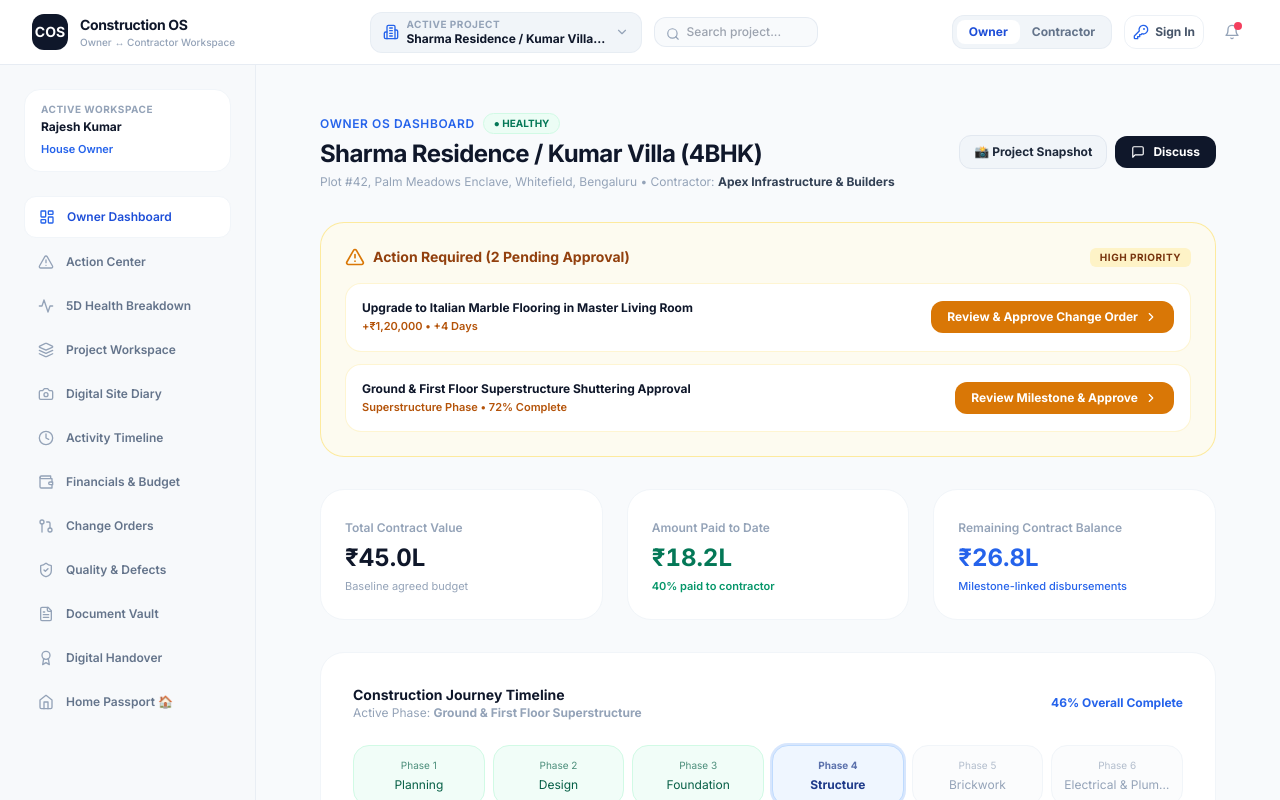
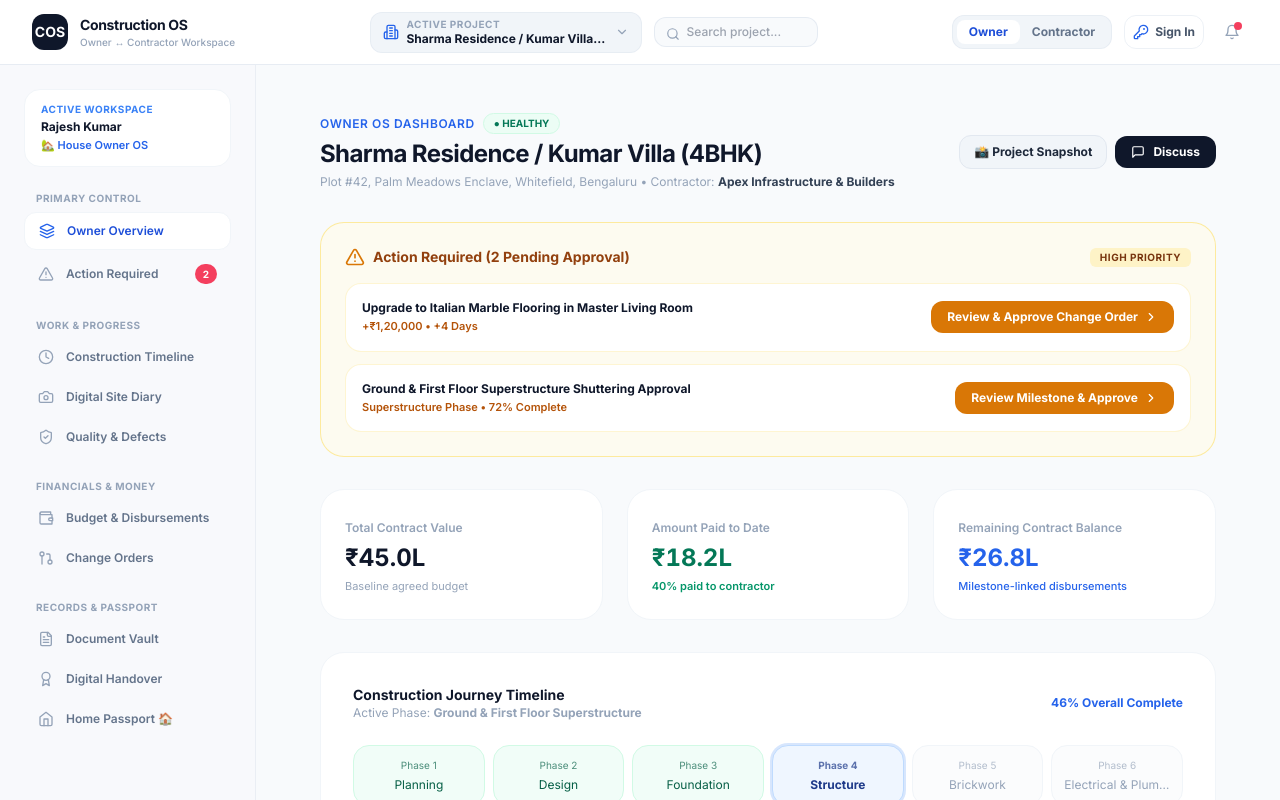
Before and after one commit to AdityaM626/construction-simplified, a React (Vite) app in the folder apps/web/: page / in a window 1280 px wide. Shown: the top 800 px of the page. Built offline with nearby package versions, Linux system fonts and the light colour scheme.

Commit message:
feat: UI/UX Redesign — Visually distinct Owner vs Contractor workspaces, 4-domain navigation architecture (Action Required, Work, Money, Records), and polished theme branding

```diff
--- a/apps/web/src/components/common/Sidebar.tsx
+++ b/apps/web/src/components/common/Sidebar.tsx
@@ -1,95 +1,163 @@
 import React from 'react';
 import { useAuth } from '../../context/AuthContext';
 import {
-  LayoutDashboard,
+  AlertTriangle,
+  Layers,
   Wallet,
-  CheckSquare,
-  FileSpreadsheet,
-  Users,
   FileText,
-  AlertTriangle,
+  Building2,
+  Camera,
   GitPullRequest,
-  Building2,
-  Layers,
   ShieldCheck,
   Award,
   Home,
+  FileSpreadsheet,
+  Users,
+  ShoppingCart,
   BarChart3,
-  ShoppingCart,
-  Clock,
-  Camera,
-  CheckCircle2,
-  Activity
+  Clock
 } from 'lucide-react';
 
 export const Sidebar: React.FC = () => {
   const { currentUser, activeTab, setActiveTab } = useAuth();
 
-  const homeownerItems = [
-    { id: 'dashboard', label: 'Owner Dashboard', icon: <LayoutDashboard className="w-4 h-4" /> },
-    { id: 'action-center', label: 'Action Center', icon: <AlertTriangle className="w-4 h-4" /> },
-    { id: 'health-breakdown', label: '5D Health Breakdown', icon: <Activity className="w-4 h-4" /> },
-    { id: 'connected-project', label: 'Project Workspace', icon: <Layers className="w-4 h-4" /> },
+  const isBuilder = currentUser.role === 'BUILDER';
+  const isAdmin = currentUser.role === 'ADMIN';
+
+  const homeownerDomains = [
+    {
+      domain: 'Primary Control',
+      items: [
+        { id: 'dashboard', label: 'Owner Overview', icon: <Layers className="w-4 h-4" /> },
+        { id: 'action-center', label: 'Action Required', icon: <AlertTriangle className="w-4 h-4" />, badge: '2' },
+      ]
+    },
+    {
+      domain: 'Work & Progress',
+      items: [
+        { id: 'progress-timeline', label: 'Construction Timeline', icon: <Clock className="w-4 h-4" /> },
         { id: 'journal', label: 'Digital Site Diary', icon: <Camera className="w-4 h-4" /> },
-    { id: 'activity-stream', label: 'Activity Timeline', icon: <Clock className="w-4 h-4" /> },
-    { id: 'financials', label: 'Financials & Budget', icon: <Wallet className="w-4 h-4" /> },
+        { id: 'issues', label: 'Quality & Defects', icon: <ShieldCheck className="w-4 h-4" /> },
+      ]
+    },
+    {
+      domain: 'Financials & Money',
+      items: [
+        { id: 'financials', label: 'Budget & Disbursements', icon: <Wallet className="w-4 h-4" /> },
         { id: 'change-orders', label: 'Change Orders', icon: <GitPullRequest className="w-4 h-4" /> },
-    { id: 'issues', label: 'Quality & Defects', icon: <ShieldCheck className="w-4 h-4" /> },
+      ]
+    },
+    {
+      domain: 'Records & Passport',
+      items: [
         { id: 'documents', label: 'Document Vault', icon: <FileText className="w-4 h-4" /> },
         { id: 'handover', label: 'Digital Handover', icon: <Award className="w-4 h-4" /> },
         { id: 'home-passport', label: 'Home Passport 🏠', icon: <Home className="w-4 h-4" /> },
+      ]
+    }
   ];
 
-  const builderItems = [
+  const builderDomains = [
+    {
+      domain: 'Site Command',
+      items: [
         { id: 'projects', label: 'Contractor Dashboard', icon: <Building2 className="w-4 h-4" /> },
-    { id: 'action-center', label: 'Action Center', icon: <AlertTriangle className="w-4 h-4" /> },
+        { id: 'action-center', label: 'Pending Actions', icon: <AlertTriangle className="w-4 h-4" />, badge: '1' },
+      ]
+    },
+    {
+      domain: 'Estimation & Money',
+      items: [
         { id: 'boq-estimation', label: 'BOQ & Estimation', icon: <FileSpreadsheet className="w-4 h-4" /> },
         { id: 'budget-vs-actual', label: 'Budget vs Actual', icon: <Wallet className="w-4 h-4" /> },
-    { id: 'journal', label: 'Digital Site Diary', icon: <Camera className="w-4 h-4" /> },
-    { id: 'team-roster', label: 'Labour & Team Roster', icon: <Users className="w-4 h-4" /> },
         { id: 'procurement', label: 'Internal Procurement', icon: <ShoppingCart className="w-4 h-4" /> },
-    { id: 'issues', label: 'Quality & Defects', icon: <ShieldCheck className="w-4 h-4" /> },
-    { id: 'analytics-view', label: 'Contractor Analytics', icon: <BarChart3 className="w-4 h-4" /> },
-    { id: 'connected-project', label: 'Project Hub', icon: <Layers className="w-4 h-4" /> },
+      ]
+    },
+    {
+      domain: 'Site Execution & Team',
+      items: [
+        { id: 'journal', label: 'Site Diary & Reports', icon: <Camera className="w-4 h-4" /> },
+        { id: 'team-roster', label: 'Labour & Specialists', icon: <Users className="w-4 h-4" /> },
+        { id: 'issues', label: 'Quality Checkpoints', icon: <ShieldCheck className="w-4 h-4" /> },
+      ]
+    }
   ];
 
-  const adminItems = [
+  const adminDomains = [
+    {
+      domain: 'Platform Ops',
+      items: [
         { id: 'verifications', label: 'Verification Queue', icon: <ShieldCheck className="w-4 h-4" /> },
         { id: 'analytics', label: 'Platform Analytics', icon: <BarChart3 className="w-4 h-4" /> },
+      ]
+    }
   ];
 
-  let items = homeownerItems;
-  if (currentUser.role === 'BUILDER') items = builderItems;
-  if (currentUser.role === 'ADMIN') items = adminItems;
+  let domains = homeownerDomains;
+  if (isBuilder) domains = builderDomains;
+  if (isAdmin) domains = adminDomains;
 
   return (
-    <aside className="w-64 bg-slate-50/50 border-r border-slate-200/60 min-h-[calc(100vh-4rem)] p-6 hidden md:block">
-      <div className="mb-6 px-4 py-3 bg-white rounded-2xl border border-slate-100 shadow-2xs">
-        <span className="text-[10px] font-bold text-slate-400 uppercase tracking-wider block">Active Workspace</span>
-        <p className="text-xs font-bold text-slate-900 truncate mt-0.5">{currentUser.fullName}</p>
-        <span className="text-[11px] text-blue-600 font-semibold">
-          {currentUser.role === 'BUILDER' ? 'Contractor Partner' : currentUser.role === 'HOMEOWNER' ? 'House Owner' : 'Platform Admin'}
+    <aside className={`w-64 min-h-[calc(100vh-4rem)] p-6 hidden md:block border-r transition-all ${
+      isBuilder ? 'bg-slate-900 text-slate-100 border-slate-800' : 'bg-slate-50/70 border-slate-200/60'
+    }`}>
+      {/* Workspace Role Badge */}
+      <div className={`mb-6 px-4 py-3 rounded-2xl border transition-all ${
+        isBuilder ? 'bg-slate-800/90 border-slate-700 text-white' : 'bg-white border-slate-100 shadow-2xs text-slate-900'
+      }`}>
+        <span className="text-[10px] font-bold text-blue-500 uppercase tracking-wider block">Active Workspace</span>
+        <p className="text-xs font-bold truncate mt-0.5">{currentUser.fullName}</p>
+        <span className={`text-[11px] font-semibold block mt-0.5 ${isBuilder ? 'text-amber-400' : 'text-blue-600'}`}>
+          {isBuilder ? '🏗️ Contractor OS' : isAdmin ? '🛡️ Platform Admin' : '🏡 House Owner OS'}
         </span>
       </div>
 
-      <nav className="space-y-1">
-        {items.map((item) => {
+      <nav className="space-y-6">
+        {domains.map((group, gIdx) => (
+          <div key={gIdx} className="space-y-1">
+            <span className={`text-[10px] font-bold uppercase tracking-wider px-3 block mb-1.5 ${
+              isBuilder ? 'text-slate-400' : 'text-slate-400'
+            }`}>
+              {group.domain}
+            </span>
+
+            {group.items.map((item) => {
               const isActive = activeTab === item.id;
               return (
                 <button
                   key={item.id}
                   onClick={() => setActiveTab(item.id)}
-              className={`w-full flex items-center space-x-3 px-3.5 py-3 rounded-xl text-xs font-semibold transition-all ${
+                  className={`w-full flex items-center justify-between px-3.5 py-2.5 rounded-xl text-xs font-semibold transition-all ${
                     isActive
-                  ? 'bg-white text-blue-700 shadow-2xs border border-slate-100 font-bold'
+                      ? isBuilder
+                        ? 'bg-amber-500 text-slate-950 font-extrabold shadow-sm'
+                        : 'bg-white text-blue-700 shadow-2xs border border-slate-100 font-bold'
+                      : isBuilder
+                      ? 'text-slate-300 hover:bg-slate-800 hover:text-white'
                       : 'text-slate-500 hover:text-slate-900 hover:bg-white/60'
                   }`}
                 >
-              <span className={isActive ? 'text-blue-600' : 'text-slate-400'}>{item.icon}</span>
+                  <div className="flex items-center space-x-3">
+                    <span className={isActive ? (isBuilder ? 'text-slate-950' : 'text-blue-600') : 'text-slate-400'}>
+                      {item.icon}
+                    </span>
                     <span>{item.label}</span>
+                  </div>
+
+                  {item.badge && (
+                    <span className={`text-[10px] font-bold px-2 py-0.5 rounded-full ${
+                      isActive
+                        ? isBuilder ? 'bg-slate-950 text-amber-400' : 'bg-rose-600 text-white'
+                        : 'bg-rose-500 text-white'
+                    }`}>
+                      {item.badge}
+                    </span>
+                  )}
                 </button>
               );
             })}
+          </div>
+        ))}
       </nav>
     </aside>
   );
```
Also changed, not shown: 5 other files (tests, documents, lock files or other folders). Lines whose indentation alone changed are shown as unchanged.
